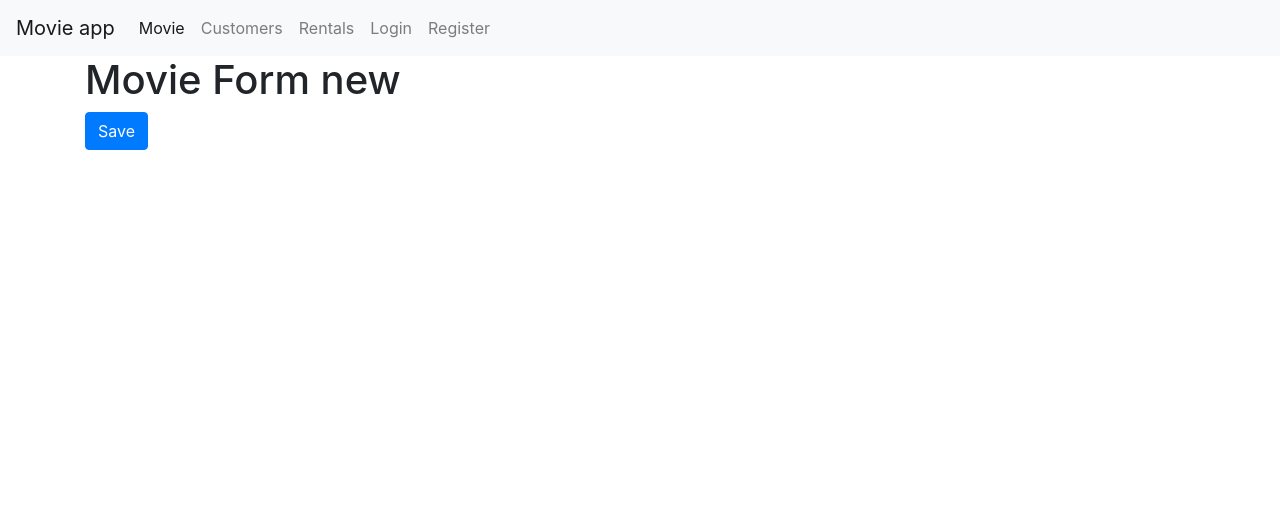
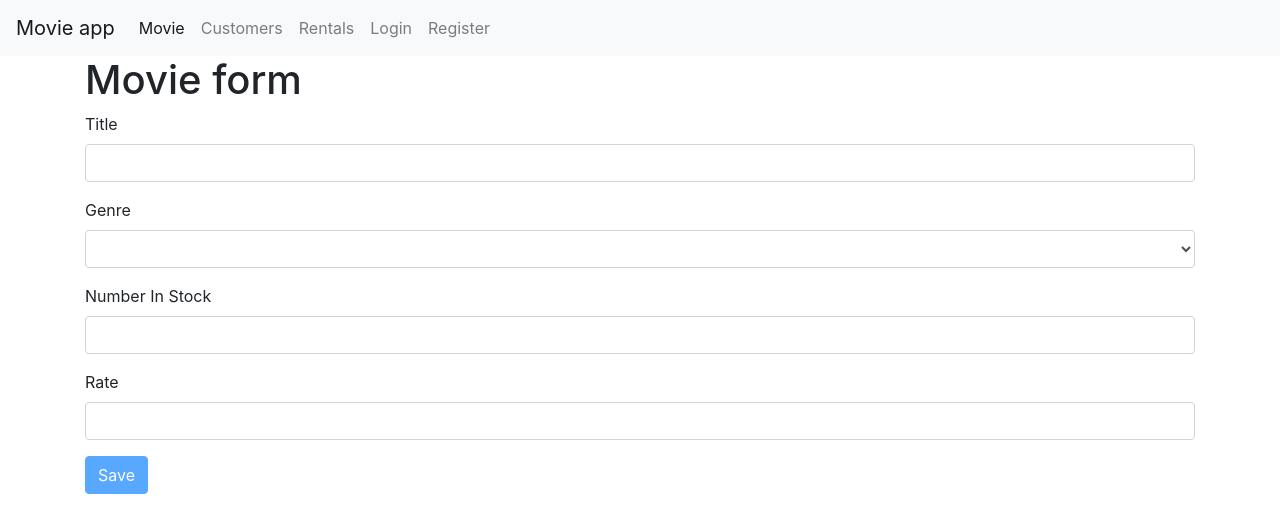
Before and after one commit to torikul-islam/movie-app, a React (Create React App) app: page /movies/new/ in a window 1280 px wide. Shown: the top 532 px of the page. Built offline with nearby package versions, Linux system fonts and the light colour scheme.

Commit message:
implement new movie form

```diff
--- a/src/components/MovieForm.js
+++ b/src/components/MovieForm.js
@@ -1,10 +1,72 @@
-import React from 'react';
+import React from "react";
+import Joi from "joi-browser";
+import Form from "./common/form";
+import {getGenres} from "../services/fakeGenreService";
+import {getMovies, saveMovie} from "../services/fakeMovieService";
 
-const MovieForm= ({match, history})=> {
-    return ( <div>
-        <h1>Movie Form {match.params.id}</h1>
-        <button className="btn btn-primary" onClick={()=>history.push("/movies/")} >Save</button>
-    </div> );
-};
+
+class MovieForm extends Form {
+    state = {
+        data: {
+            title: "",
+            genreId: "",
+            numberInStock: "",
+            dailyRentalRate: "",
+        },
+        genres: [],
+        errors: {}
+    };
+
+    schema = {
+        _id: Joi.string(),
+        title: Joi.string().required().label("Title"),
+        genreId: Joi.string().required().label("Genre"),
+        numberInStock: Joi.number().required().min(0).max(100).label("Number In Stock"),
+        dailyRentalRate: Joi.number().required().min(0).max(10).label("Daily Rental Rate"),
+    };
+
+    componentDidMount() {
+        const genres = getGenres();
+        this.setState({genres});
+
+        const movieId = this.props.match.params.id;
+        if (movieId === "new") return ;
+
+        const movie =getMovies();
+        if (!movie) return this.props.history.replace('/not-found');
+        this.setState({data: this.mapToViewModel(movie)});
+    }
+
+    mapToViewModel=(movie)=>{
+      return {
+          _id: movie._id,
+          title: movie.title,
+          genreId: movie.genreId,
+          numberInStock: movie.numberInStock,
+          dailyRentalRate: movie.dailyRentalRate
+      }
+    };
+
+    doSubmit =()=>{
+      saveMovie(this.state.data);
+
+      this.props.history.push("/movies/");
+    };
+
+    render() {
+        return (
+            <div>
+                <h1>Movie form</h1>
+                <form onSubmit={this.handleSubmit}>
+                    {this.renderInput("title", "Title")}
+                    {this.renderSelect("genreId", "Genre", this.state.genres)}
+                    {this.renderInput("numberInStock", "Number In Stock", "Number")}
+                    {this.renderInput("dailyRentalRate", "Rate")}
+                    {this.renderButton("Save")}
+                </form>
+            </div>
+        );
+    }
+}
 
 export default MovieForm;
--- a/src/components/common/Movies.js
+++ b/src/components/common/Movies.js
@@ -1,10 +1,11 @@
 import React, {Component} from "react";
-import {getMovies} from "../../services/fakeMovieService";
-import {getGenres} from "../../services/fakeGenreService";
+import {Link} from "react-router-dom";
 import Pagination from "./Pagination";
 import {paginate} from "../../utils/paginate";
 import ListGroup from "./ListGroup";
 import MoviesTable from "../MoviesTable";
+import {getMovies} from "../../services/fakeMovieService";
+import {getGenres} from "../../services/fakeGenreService";
 import _ from "lodash";
 
 class Movies extends Component {
@@ -14,11 +15,11 @@
         selectedGenre: "",
         currentPage: 1,
         pageSize: 4,
-        sortColumn: { path: "title", order: "asc" }
+        sortColumn: {path: "title", order: "asc"}
     };
 
     componentDidMount() {
-        const genres = [{ _id: "", name: "All Movies"}, ...getGenres()];
+        const genres = [{_id: "", name: "All Movies"}, ...getGenres()];
         this.setState({movies: getMovies(), genres});
     };
 
@@ -38,10 +39,10 @@
 
     handleSort = (sortColumn) => {
 
-        this.setState({ sortColumn});
+        this.setState({sortColumn});
     };
 
-    getpageData = ()=>{
+    getpageData = () => {
         const {currentPage, pageSize, movies: allMovies, selectedGenre, sortColumn} = this.state;
         const filtered =
             selectedGenre && selectedGenre._id
@@ -74,11 +75,18 @@
                     />
                 </div>
                 <div className="col">
+                    <Link
+                        to="/movies/new/"
+                        className="btn btn-primary"
+                        style={{marginBottom: 20}}
+                    >
+                        New Movie
+                    </Link>
                     <p>Showing {totalCount} movies in the database.</p>
 
                     <MoviesTable
                         movies={movies}
-                        sortColumn = {sortColumn}
+                        sortColumn={sortColumn}
                         onDelete={this.handleDelete}
                         onSort={this.handleSort}
                     />
--- a/src/components/common/form.js
+++ b/src/components/common/form.js
@@ -1,6 +1,7 @@
 import React, {Component} from 'react';
 import Joi from "joi-browser";
 import Input from "./input";
+import Select from "./select";
 
 
 class Form extends Component {
@@ -72,6 +73,20 @@
         )
     }
 
+    renderSelect=(name, label, options)=>{
+        const {data, errors} = this.state;
+        return(
+            <Select
+                name={name}
+                value={data[name]}
+                label={label}
+                options={options}
+                onChange={this.handleChange}
+                error={errors[name]}
+            />
+        )
+    };
+
 }
 
 export default Form;
--- /dev/null
+++ b/src/components/common/select.js
@@ -0,0 +1,20 @@
+import React from 'react';
+
+const Select = ({name, label, options, error, ...rest}) => {
+    return (
+        <div className="form-group">
+            <label htmlFor={name}>{label}</label>
+            <select name={name} id={name} {...rest} className="form-control">
+                <option value=""/>
+                {options.map(option => (
+                    <option key={option._id} value={option._id}>
+                        {option.name}
+                    </option>
+                ))}
+            </select>
+            {error && <div className="alert alert-danger">{error}</div>}
+        </div>
+    );
+};
+
+export default Select;
--- a/src/services/fakeMovieService.js
+++ b/src/services/fakeMovieService.js
@@ -77,13 +77,13 @@
 
 export function saveMovie(movie) {
   let movieInDb = movies.find(m => m._id === movie._id) || {};
-  movieInDb.name = movie.name;
+  movieInDb.title = movie.title;
   movieInDb.genre = genresAPI.genres.find(g => g._id === movie.genreId);
   movieInDb.numberInStock = movie.numberInStock;
   movieInDb.dailyRentalRate = movie.dailyRentalRate;
 
   if (!movieInDb._id) {
-    movieInDb._id = Date.now();
+    movieInDb._id = Date.now().toString();
     movies.push(movieInDb);
   }
 
```
